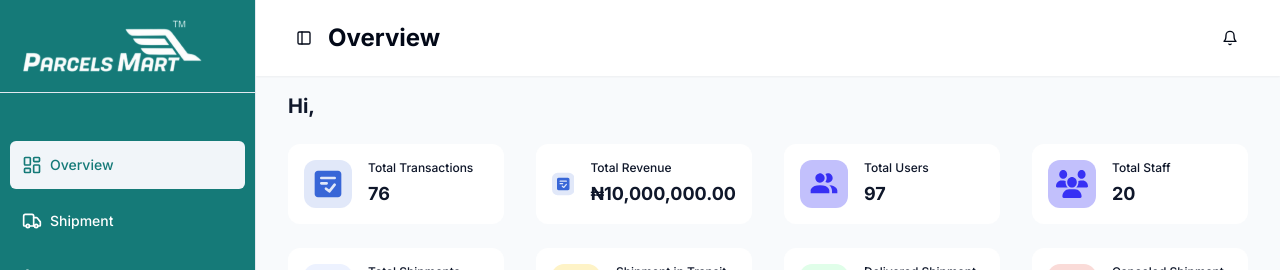
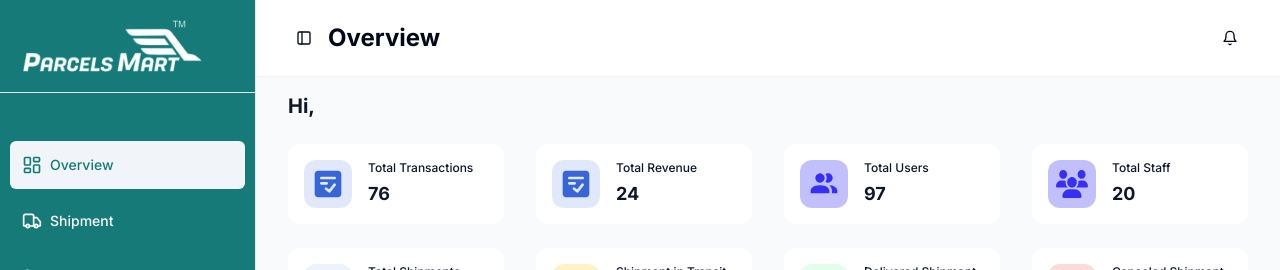
Before and after one commit to razdacoder/parcelsmart-admin, a React (Vite) app: page / in a window 1280 px wide. Shown: the top 270 px of the page. Built offline with nearby package versions, Linux system fonts and the light colour scheme; no server answers.

Commit message:
fix issues

```diff
--- a/src/features/overview/components/stats-metrics.tsx
+++ b/src/features/overview/components/stats-metrics.tsx
@@ -1,4 +1,3 @@
-import { formatNaira } from "@/lib/utils";
 
 export default function StatsMetrics() {
   // const {
@@ -115,7 +114,7 @@ export default function StatsMetrics() {
 
           <div className="space-y-1">
             <h6 className="text-xs font-medium">Total Revenue</h6>
-            <h3 className="text-lg font-bold">{formatNaira(10000000)}</h3>
+            <h3 className="text-lg font-bold">24</h3>
           </div>
         </div>
         <div className="bg-white p-4 flex items-center gap-4 text-text rounded-xl">
```
